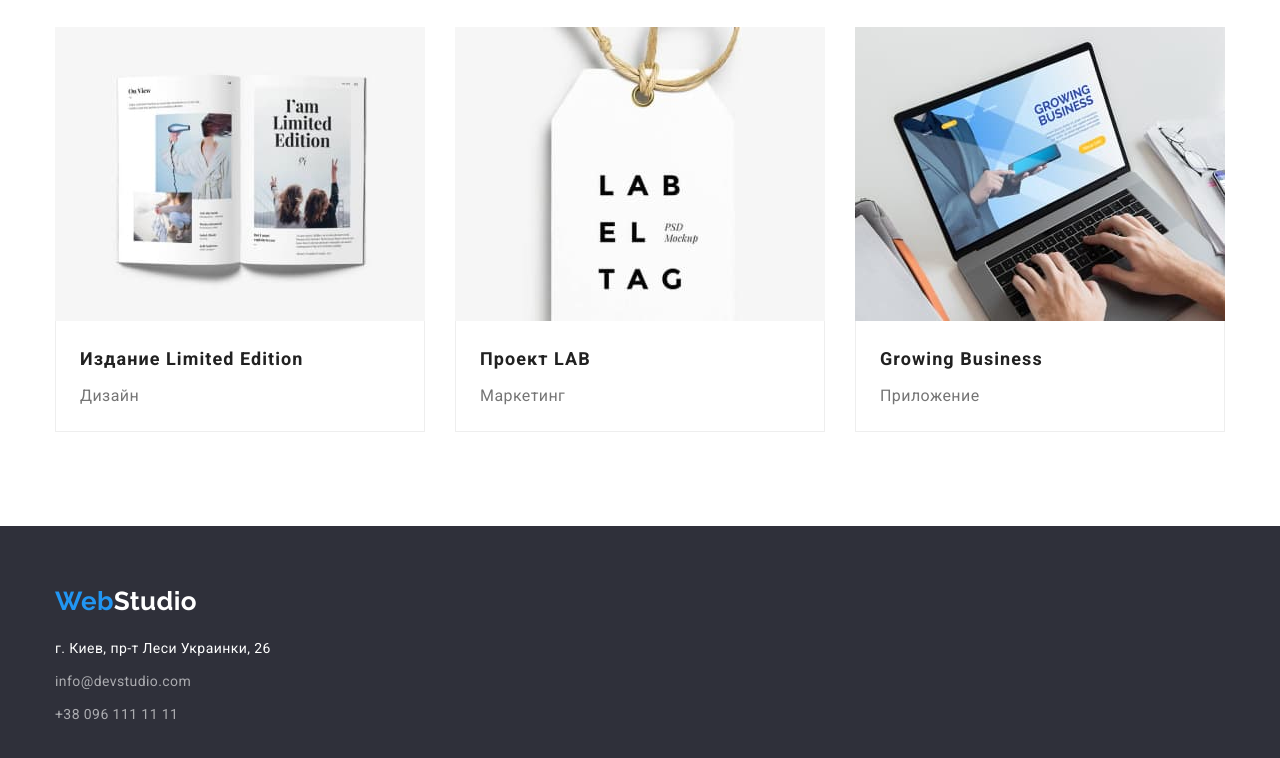
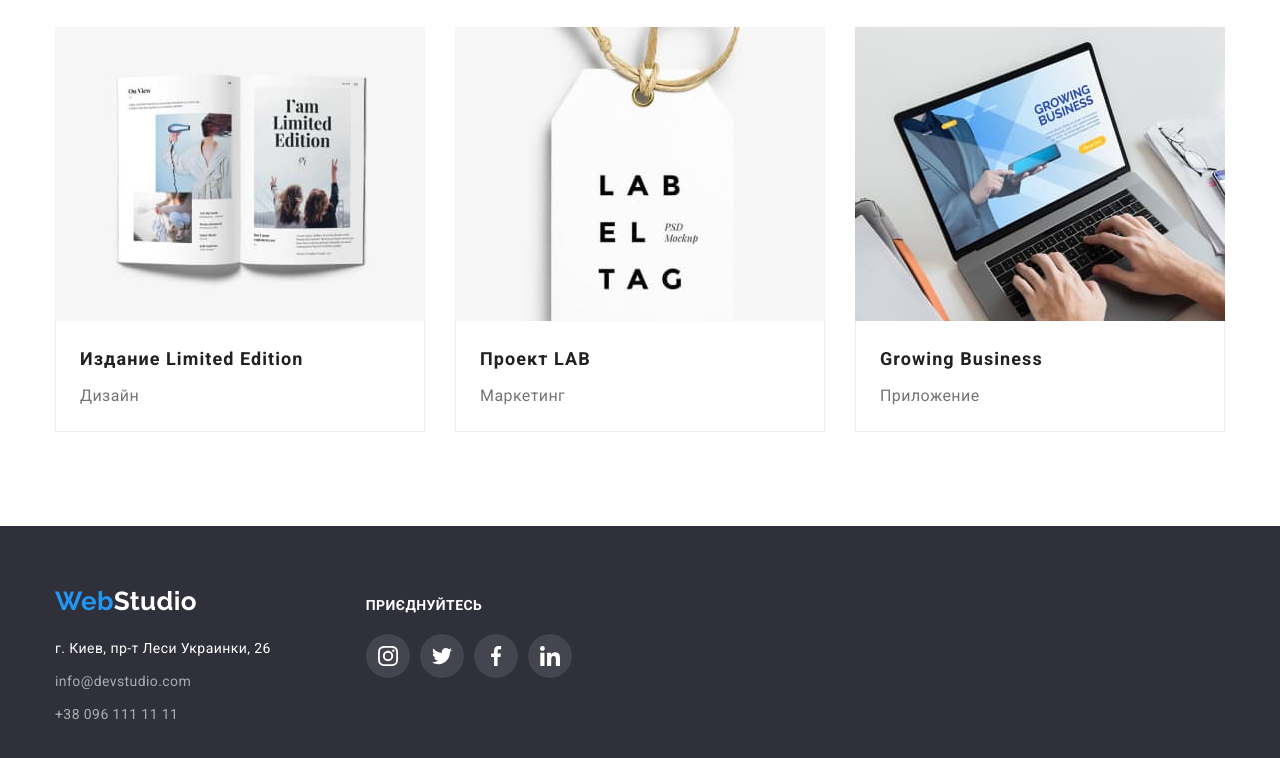
Before and after one commit to IMissOdeToCode/goit-markup-hw-04, a plain HTML site: page portfolio.html in a window 1280 px wide. Shown: the part 1108-1866 px from the top of the page. Drawn offline with nearby package versions, Linux system fonts and the light colour scheme.

Commit message:
adds header-footer icons

```diff
--- a/css/styles.css
+++ b/css/styles.css
@@ -58,6 +58,8 @@ a {
 }
 
 .section {
+	max-width: 1600px;
+	margin: 0 auto;
 	padding: 94px 0;
 }
 
@@ -143,6 +145,19 @@ body {
 	display: flex;
 	margin-left: auto;
 }
+
+.contact-nav .item .link {
+	display: flex;
+	align-items: center;
+}
+
+.logo-contact {
+	fill: currentColor;
+	width: 16px;
+	height: 12px;
+	margin-right: 10px;
+}
+
 .site-nav .item + .item {
 	margin-left: 50px;
 }
@@ -162,6 +177,7 @@ body {
 	line-height: 1.14;
 	letter-spacing: 0.02em;
 }
+
 .site-nav .link {
 	display: block;
 	padding-top: 32px;
@@ -169,6 +185,7 @@ body {
 
 	color: var(--bc-black);
 }
+
 .contact-nav .link {
 	display: block;
 	padding-top: 32px;
@@ -180,6 +197,7 @@ body {
 .link:hover,
 .link:focus {
 	color: var(--bc-blue);
+	fill: var(--bc-blue);
 }
 
 nav {
@@ -191,6 +209,8 @@ nav {
 	align-items: center;
 }
 .line {
+	max-width: 1600px;
+	margin: 0 auto;
 	border-bottom: 1px solid var(--bc-header-line);
 }
 
@@ -451,7 +471,14 @@ nav {
 }
 
 /* footer */
+.footer-box {
+	display: flex;
+	align-items: baseline;
+}
+
 .page-footer {
+	max-width: 1600px;
+	margin: 0 auto;
 	background-color: var(--bc-background);
 	padding: 60px 0;
 }
@@ -481,6 +508,42 @@ nav {
 .page-footer .link:hover,
 .page-footer .link:focus {
 	color: var(--bc-blue);
+}
+
+.social-block {
+	margin-left: 95px;
+}
+
+.social-block-header {
+	margin-top: 0;
+	margin-bottom: 20px;
+	padding: 0;
+	font-size: 14px;
+	line-height: 1.14;
+	letter-spacing: 0.03em;
+	text-transform: uppercase;
+	color: var(--bc-white);
+}
+
+.company-social-link {
+	display: flex;
+	justify-content: center;
+	gap: 10px;
+}
+
+.company-link {
+	width: 44px;
+	height: 44px;
+	border-radius: 50%;
+	padding-top: 12px;
+	padding-bottom: 12px;
+	color: var(--bc-white);
+	background: rgba(255, 255, 255, 0.1);
+}
+
+.company-link:hover {
+	background-color: var(--bc-blue);
+	color: var(--bc-white);
 }
 
 /* ---------- Portfolio ---------- */
@@ -521,6 +584,10 @@ nav {
 .filter:focus {
 	color: var(--bc-white);
 	background-color: var(--bc-blue);
+	/* prettier-ignore*/
+	box-shadow: 0px 3px 1px rgba(0, 0, 0, 0.1),
+				0px 1px 2px rgba(0, 0, 0, 0.08),
+				0px 2px 2px rgba(0, 0, 0, 0.12);
 }
 
 /* result */
--- a/portfolio.html
+++ b/portfolio.html
@@ -52,10 +52,20 @@
 
 				<ul class="contact-nav list">
 					<li class="item">
-						<a href="mailto:info@devstudio.com" class="link">info@devstudio.com</a>
+						<a href="mailto:info@devstudio.com" class="link">
+							<svg class="logo-contact">
+								<use href="./images/icons.svg#envelope"></use>
+							</svg>
+							info@devstudio.com
+						</a>
 					</li>
 					<li class="item">
-						<a href="tel:+380961111111" class="link">+38 096 111 11 11</a>
+						<a href="tel:+380961111111" class="link">
+							<svg class="logo-contact">
+								<use href="./images/icons.svg#smartphone"></use>
+							</svg>
+							+38 096 111 11 11
+						</a>
 					</li>
 				</ul>
 			</div>
@@ -175,7 +185,8 @@
 
 		<!--footer-->
 		<footer class="page-footer">
-			<div class="container">
+			<div class="container footer-box">
+				<div class="address-block">
 					<!-- prettier-ignore -->
 					<a href="./index.html" class="bottom-logo link" rel="noopener noreferrer nofolow">
 						<span class="logo">Web</span><span class="logo bot">Studio</span>
@@ -194,6 +205,40 @@
 						</ul>
 					</address>
 				</div>
+				<div class="social-block">
+					<h2 class="social-block-header">Приєднуйтесь</h2>
+					<ul class="company-social-link list">
+						<li class="company-link">
+							<a class="round-link" href="https://www.instagram.com/">
+								<svg class="logo-social">
+									<use href="./images/icons.svg#instagram"></use>
+								</svg>
+							</a>
+						</li>
+						<li class="company-link">
+							<a class="round-link" href="https://twitter.com/">
+								<svg class="logo-social">
+									<use href="./images/icons.svg#twitter"></use>
+								</svg>
+							</a>
+						</li>
+						<li class="company-link">
+							<a class="round-link" href="https://www.facebook.com/">
+								<svg class="logo-social">
+									<use href="./images/icons.svg#facebook"></use>
+								</svg>
+							</a>
+						</li>
+						<li class="company-link">
+							<a class="round-link" href="https://www.linkedin.com/">
+								<svg class="logo-social">
+									<use href="./images/icons.svg#linkedin"></use>
+								</svg>
+							</a>
+						</li>
+					</ul>
+				</div>
+			</div>
 		</footer>
 	</body>
 </html>
```
Also changed, not shown: index.html (+48 -3 lines). Lines whose indentation alone changed are shown as unchanged.
